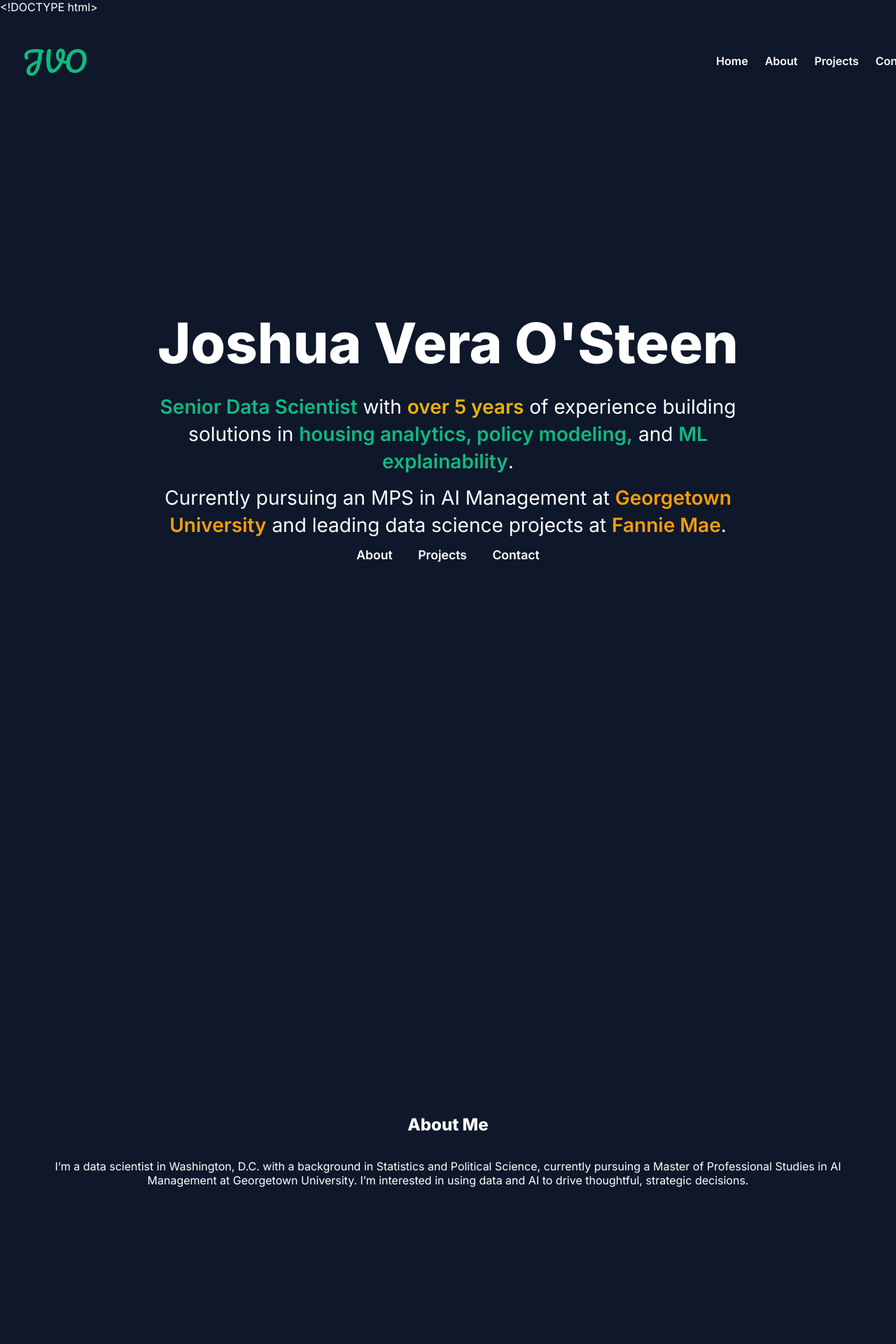
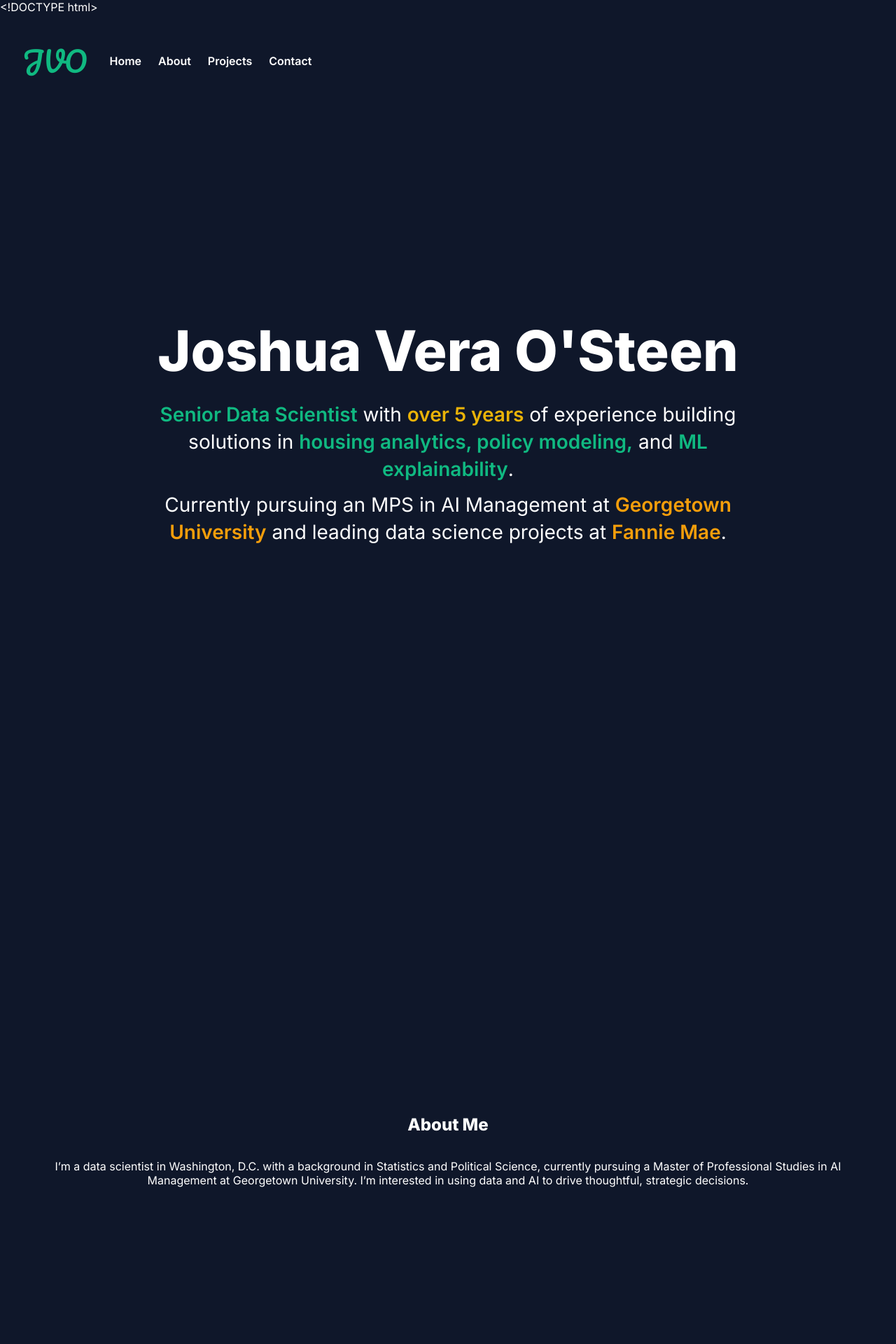
Before and after one commit to JVOsteen/JVOsteen.github.io, a Jekyll site: the page built from index.md, in a window 1280 px wide. Shown: the top 1920 px of the page at 70% size. Built offline with Jekyll 4.4.1, drawn with Linux system fonts in a browser that asks for light colours; some of the changed lines change nothing that is shown.

Commit message:
Update index.md

```diff
--- a/index.md
+++ b/index.md
@@ -38,7 +38,6 @@ title: Joshua Vera O'Steen
       width: 100%;
       display: flex;
       align-items: center;
-      justify-content: space-between;
       padding: 1rem 2rem;
       background-color: var(--bg-dark);
       z-index: 1000;
@@ -49,6 +48,7 @@ title: Joshua Vera O'Steen
       color: var(--primary);
       cursor: pointer;
       text-decoration: none;
+      margin-right: 2rem;
     }
     .nav-links {
       display: flex;
@@ -103,17 +103,6 @@ title: Joshua Vera O'Steen
     .highlight-green { color: #10b981; font-weight: 600; }
     .highlight-yellow { color: #eab308; font-weight: 600; }
     .highlight-orange { color: #f59e0b; font-weight: 600; }
-    .links a {
-      margin: 0 1rem;
-      color: var(--text-light);
-      font-weight: 600;
-      text-decoration: none;
-      font-size: 1.1rem;
-      transition: color 0.2s;
-    }
-    .links a:hover {
-      color: var(--nav-link-hover);
-    }
     .card {
       background: rgba(255,255,255,0.1);
       backdrop-filter: blur(8px);
@@ -154,11 +143,6 @@ title: Joshua Vera O'Steen
     <div class="hero-text">
       <p><span class="highlight-green">Senior Data Scientist</span> with <span class="highlight-yellow">over 5 years</span> of experience building solutions in <span class="highlight-green">housing analytics, policy modeling,</span> and <span class="highlight-green">ML explainability</span>.</p>
       <p>Currently pursuing an MPS in AI Management at <span class="highlight-orange">Georgetown University</span> and leading data science projects at <span class="highlight-orange">Fannie Mae</span>.</p>
-    </div>
-    <div class="links">
-      <a href="#about">About</a>
-      <a href="#projects">Projects</a>
-      <a href="#contact">Contact</a>
     </div>
   </section>
 
```
